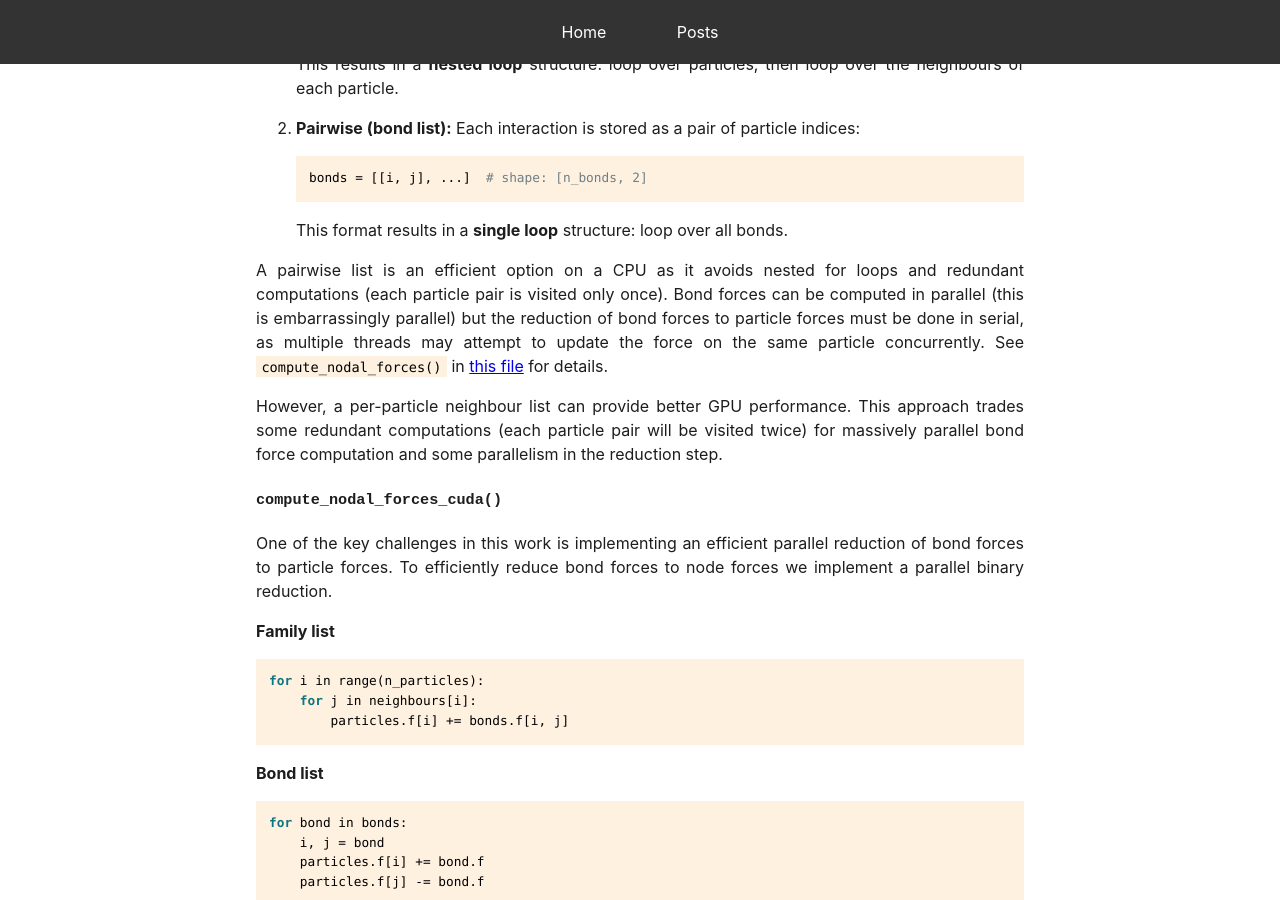
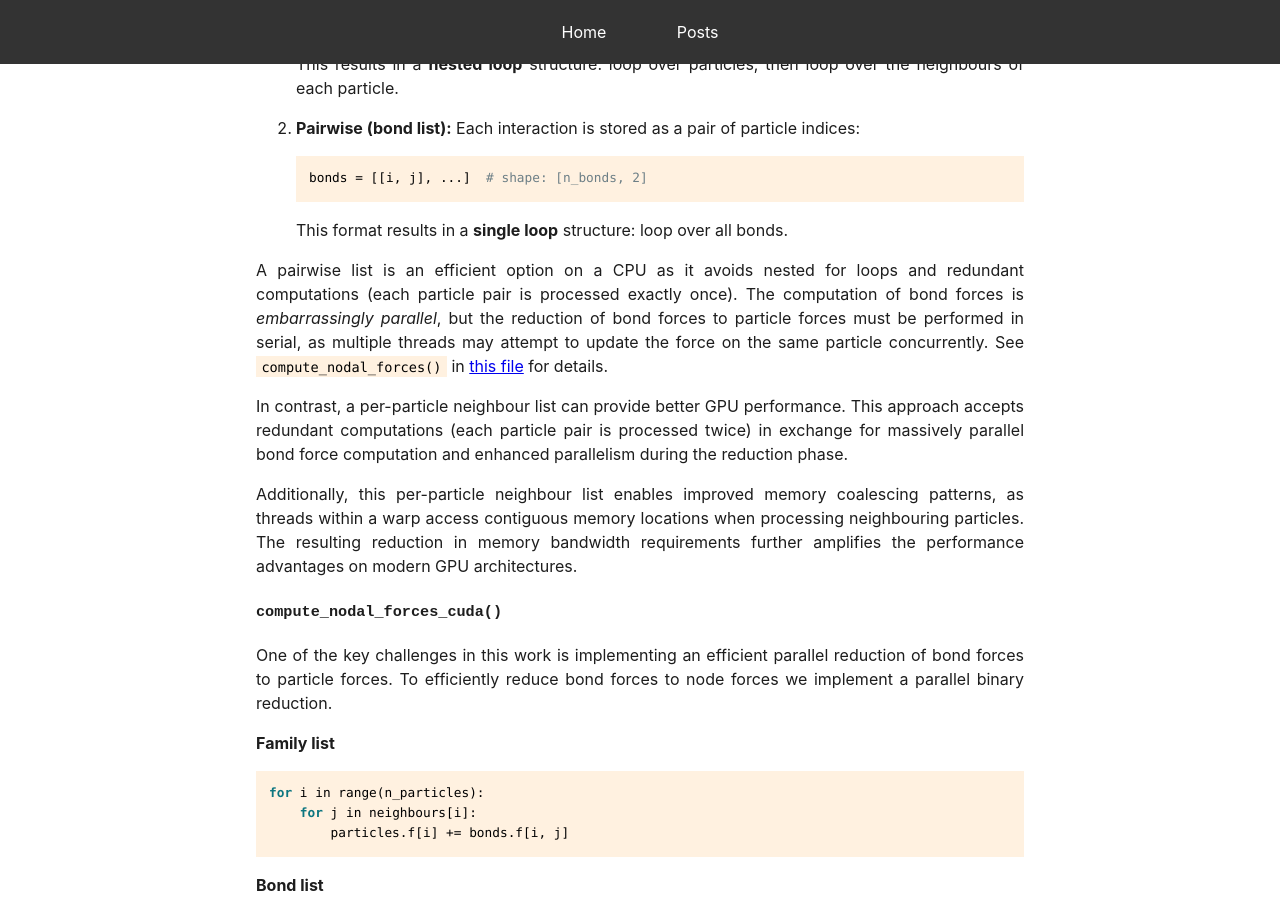
Before and after one commit to mark-hobbs/mark-hobbs.github.io, a Jekyll site: the page built from _posts/2025-02-03-cuda.md, in a window 1280 px wide and 900 px high, scrolled down 6441 px. Built offline with Jekyll 4.4.1, drawn with Linux system fonts in a browser that asks for light colours.

Commit message:
General updates

```diff
--- a/_posts/2025-02-03-cuda.md
+++ b/_posts/2025-02-03-cuda.md
@@ -297,9 +297,11 @@ A neighbour list is a data structure used to efficiently store particles within
 
    This format results in a **single loop** structure: loop over all bonds.
 
-A pairwise list is an efficient option on a CPU as it avoids nested for loops and redundant computations (each particle pair is visited only once). Bond forces can be computed in parallel (this is embarrassingly parallel) but the reduction of bond forces to particle forces must be done in serial, as multiple threads may attempt to update the force on the same particle concurrently. See `compute_nodal_forces()` in [this file](https://github.com/mark-hobbs/pypd/blob/main/pypd/kernels/particles.py) for details.
+A pairwise list is an efficient option on a CPU as it avoids nested for loops and redundant computations (each particle pair is processed exactly once). The computation of bond forces is *embarrassingly parallel*, but the reduction of bond forces to particle forces must be performed in serial, as multiple threads may attempt to update the force on the same particle concurrently. See `compute_nodal_forces()` in [this file](https://github.com/mark-hobbs/pypd/blob/main/pypd/kernels/particles.py) for details.
 
-However, a per-particle neighbour list can provide better GPU performance. This approach trades some redundant computations (each particle pair will be visited twice) for massively parallel bond force computation and some parallelism in the reduction step.
+In contrast, a per-particle neighbour list can provide better GPU performance.  This approach accepts redundant computations (each particle pair is processed twice) in exchange for massively parallel bond force computation and enhanced parallelism during the reduction phase.
+
+Additionally, this per-particle neighbour list enables improved memory coalescing patterns, as threads within a warp access contiguous memory locations when processing neighbouring particles. The resulting reduction in memory bandwidth requirements further amplifies the performance advantages on modern GPU architectures.
 
 ### `compute_nodal_forces_cuda()`
 
```
